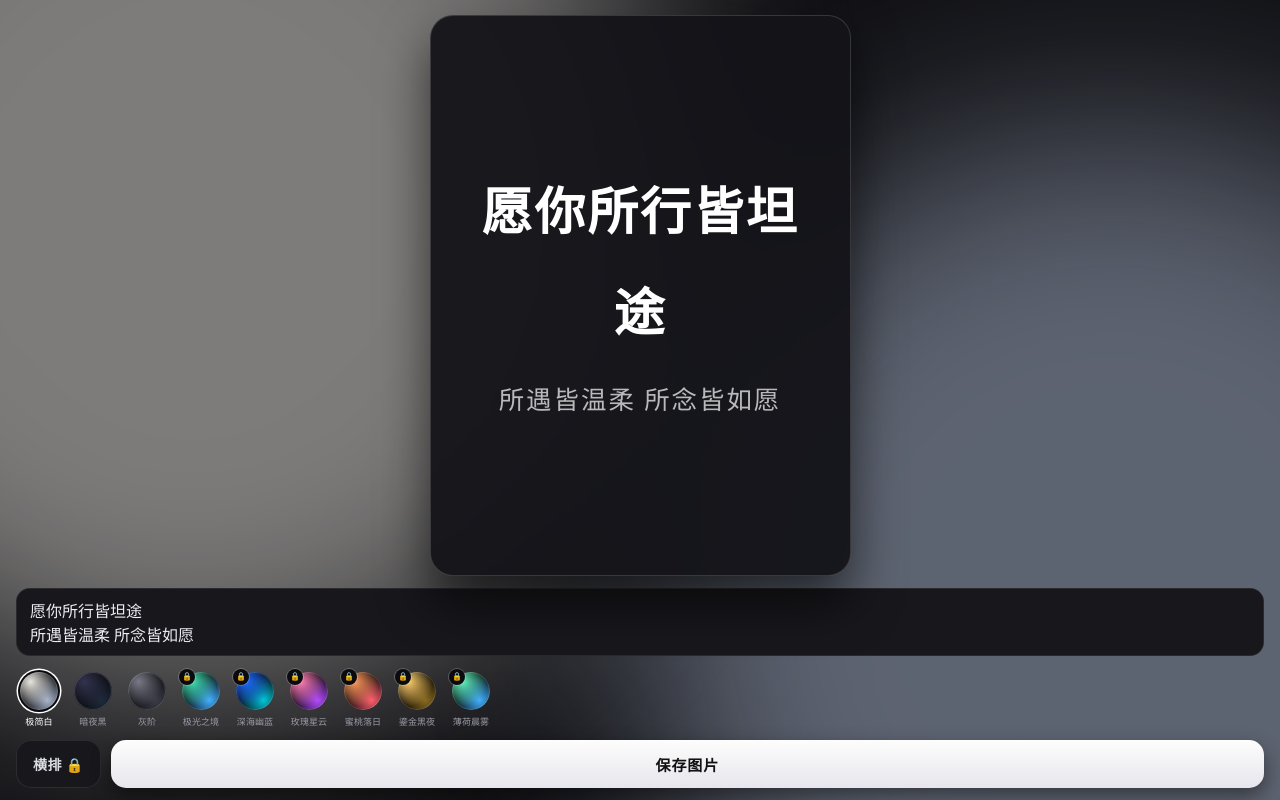
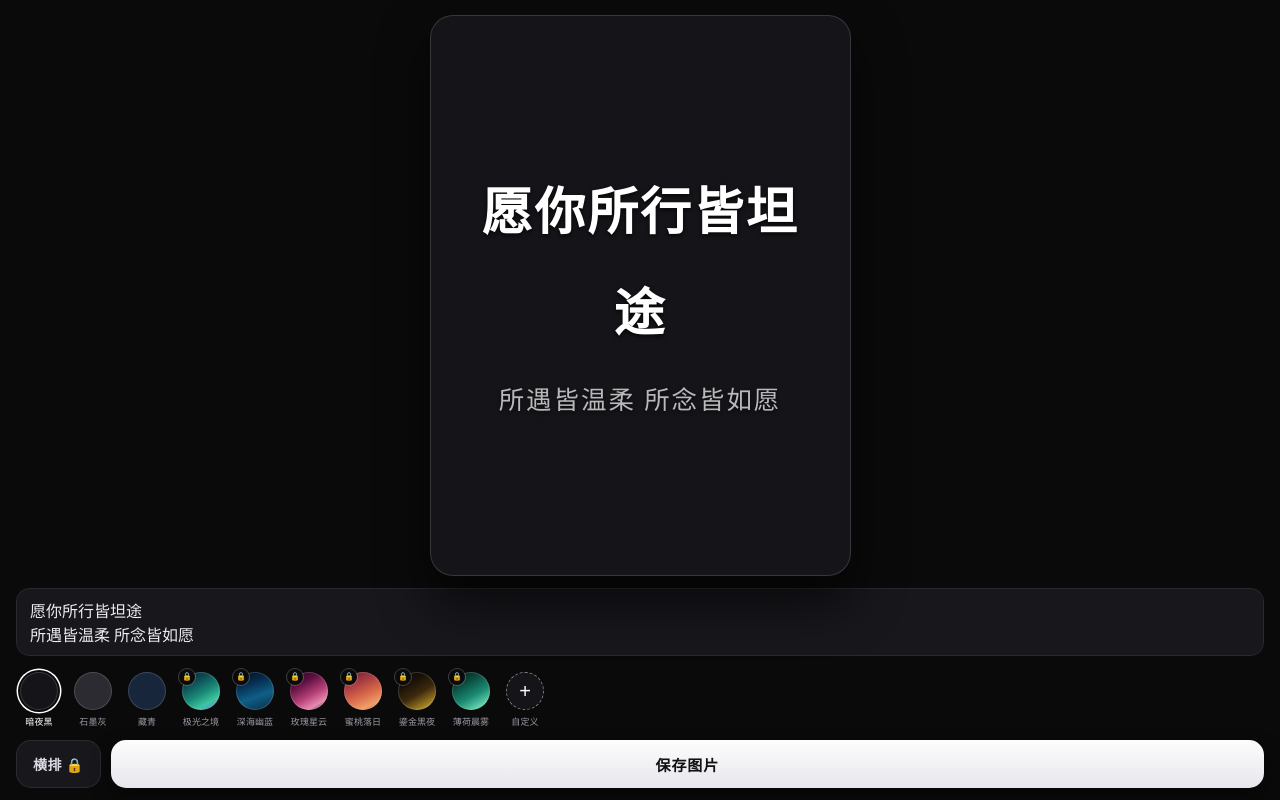
Before and after one commit to wmnbmh/card-maker-tool, a plain HTML site: page index.html in a window 1280 px wide. Drawn offline with nearby package versions, Linux system fonts and the light colour scheme.

Commit message:
Refactor styles and remove unused elements in index.html
Updated theme color, background colors, and font families. Removed unused blob elements and adjusted styles for capture area and buttons.

```diff
--- a/index.html
+++ b/index.html
@@ -3,46 +3,33 @@
 <head>
 <meta charset="utf-8">
 <meta name="viewport" content="width=device-width,initial-scale=1,maximum-scale=1,minimum-scale=1,user-scalable=no,viewport-fit=cover">
-<meta name="theme-color" content="#0a0a0f">
+<meta name="theme-color" content="#0a0a0a">
 <meta name="apple-mobile-web-app-capable" content="yes">
 <title>文字卡片生成器</title>
 <script src="https://cdn.jsdelivr.net/npm/html2canvas@1.4.1/dist/html2canvas.min.js"></script>
 <style>
 *{margin:0;padding:0;box-sizing:border-box;-webkit-tap-highlight-color:transparent;}
 
-html,body{height:100%;overflow:hidden;touch-action:manipulation;overscroll-behavior:none;-webkit-text-size-adjust:100%;}
-html{background:#0a0a0f;}
+html,body{
+  height:100%;overflow:hidden;background:#0a0a0a;
+  touch-action:manipulation;overscroll-behavior:none;-webkit-text-size-adjust:100%;
+}
+html{background:#0a0a0a;}
 
 /* ===== 强制宋体 ===== */
 body,#txt,#t1,#t2,#ta,#vBtn,#save,#payBox,.swn{
-  font-family: "Noto Serif SC", "Songti SC", serif !important;
+  font-family: serif !important;
+  font-family:"Noto Serif SC","Songti SC","STSong","Source Han Serif SC",serif !important;
 }
 
 body{
-  background:#0a0a0f;
+  background:#0a0a0a;
   color:#ffffff;
   user-select:none;-webkit-user-select:none;-webkit-touch-callout:none;
 }
 
-/* ===== 弥散光 / 极光背景 ===== */
-#blob1,#blob2{
-  position:fixed;z-index:0;border-radius:50%;
-  filter:blur(100px);
-  opacity:0.5;
-  pointer-events:none;
-  will-change:transform,background-color;
-}
-#blob1{
-  width:74vw;height:74vw;left:-22vw;top:-20vw;
-  background-color:#ff7eb3;
-}
-#blob2{
-  width:74vw;height:74vw;right:-24vw;bottom:-22vw;
-  background-color:#42b0ff;
-}
-
 #app{
-  position:relative;z-index:1;
+  position:relative;
   height:100vh;height:100dvh;display:flex;flex-direction:column;overflow:hidden;
   padding:14px 16px calc(12px + env(safe-area-inset-bottom));gap:12px;
 }
@@ -50,21 +37,22 @@ body{
 /* ===== 预览区 ===== */
 #stage{
   flex:1 1 auto;min-height:0;display:flex;align-items:center;justify-content:center;
-  position:relative;
 }
 
-/* ===== 卡片：深色纯色 + 细边框 + 大阴影 ===== */
+/* ===== 卡片：实心背景，由 JS 写入纯色 / 渐变 / 照片 ===== */
 #capture-area{
   position:relative;
   overflow:hidden;
   isolation:isolate;
-  background: rgba(20, 20, 25, 0.95) !important;
-  border: 1px solid rgba(255, 255, 255, 0.15) !important;
-  box-shadow: 0 25px 50px rgba(0,0,0,0.6) !important;
+  background:#141419;
+  background-size:cover;
+  background-position:center center;
+  background-repeat:no-repeat;
+  border:1px solid rgba(255,255,255,0.15);
+  box-shadow:0 25px 50px rgba(0,0,0,0.6);
   color:#ffffff;
 }
 #capture-area.capture{
-  background:#141419 !important;
   border-color:transparent !important;
   box-shadow:none !important;
   border-radius:0 !important;
@@ -78,11 +66,16 @@ body{
 #txt{
   flex:0 0 auto;text-align:center;
   letter-spacing:2px;
-  font-family: "Noto Serif SC", "Songti SC", serif !important;
+  font-family:"Noto Serif SC","Songti SC",serif !important;
 }
-#t1,#t2{white-space:pre-wrap;word-break:break-word;overflow-wrap:anywhere;line-height:2;}
-#t1{font-weight:700;color:#ffffff;}
-#t2{font-weight:400;color:#ffffff;opacity:0.7;}
+#t1,#t2{
+  white-space:pre-wrap;word-break:break-word;overflow-wrap:anywhere;
+  line-height:2;
+  color:#ffffff;
+  text-shadow:0 2px 4px rgba(0,0,0,0.7);
+}
+#t1{font-weight:700;}
+#t2{font-weight:400;opacity:0.7;}
 #capture-area.vt #txt{writing-mode:vertical-rl;text-orientation:mixed;}
 
 /* ===== 操作区 ===== */
@@ -108,13 +101,20 @@ body{
   transition:transform .18s ease,box-shadow .18s ease;
 }
 .sw:active .dot{transform:scale(.9);}
-.sw.active .dot{box-shadow:0 0 0 2px #0a0a0f,0 0 0 3.5px #fff,inset 0 0 0 1px rgba(255,255,255,.16);}
+.sw.active .dot{box-shadow:0 0 0 2px #0a0a0a,0 0 0 3.5px #fff,inset 0 0 0 1px rgba(255,255,255,.16);}
 .swn{font-size:9px;color:#9a9aa6;white-space:nowrap;letter-spacing:.01em;}
 .sw.active .swn{color:#fff;}
 .lock{
   position:absolute;top:-3px;left:-3px;width:16px;height:16px;border-radius:50%;
-  background:#0a0a0f;box-shadow:0 0 0 1px rgba(255,255,255,.22);
+  background:#0a0a0a;box-shadow:0 0 0 1px rgba(255,255,255,.22);
   display:flex;align-items:center;justify-content:center;font-size:8px;line-height:1;
+}
+.dot.add{
+  background:#141419;
+  border:1px dashed rgba(255,255,255,.45);
+  display:flex;align-items:center;justify-content:center;
+  color:#ffffff;font-size:20px;line-height:1;
+  box-shadow:none;
 }
 #actions{display:flex;gap:10px;}
 #vBtn{
@@ -137,7 +137,7 @@ body{
 /* ===== 付费弹窗 ===== */
 #payMask{
   position:fixed;inset:0;z-index:30;padding:22px;
-  background:rgba(6,6,8,.78);-webkit-backdrop-filter:blur(6px);backdrop-filter:blur(6px);
+  background:rgba(6,6,8,.8);-webkit-backdrop-filter:blur(6px);backdrop-filter:blur(6px);
   display:flex;align-items:center;justify-content:center;
   opacity:0;pointer-events:none;transition:opacity .22s ease;
 }
@@ -206,8 +206,6 @@ body{
 </style>
 </head>
 <body>
-<div id="blob1"></div>
-<div id="blob2"></div>
 
 <div id="app">
   <div id="stage">
@@ -231,6 +229,8 @@ body{
     </div>
   </div>
 </div>
+
+<input id="fileIn" type="file" accept="image/*" style="display:none">
 
 <div id="payMask">
   <div id="payBox">
@@ -261,29 +261,36 @@ body{
 (function(){
   'use strict';
   var $=function(id){return document.getElementById(id);};
-  var stage=$('stage'),cap=$('capture-area'),blob1=$('blob1'),blob2=$('blob2'),
+  var stage=$('stage'),cap=$('capture-area'),
       inner=$('inner'),txt=$('txt'),t1=$('t1'),t2=$('t2'),ta=$('ta'),
-      row=$('tplRow'),saveBtn=$('save'),vBtn=$('vBtn'),
+      row=$('tplRow'),saveBtn=$('save'),vBtn=$('vBtn'),fileIn=$('fileIn'),
       payMask=$('payMask'),payBox=$('payBox'),payCode=$('payCode'),payErr=$('payErr'),
       shot=$('shot'),shotImg=$('shotImg'),toastEl=$('toast');
 
   var KEY_VIP='tcard_vip_v1', KEY_LAST='tcard_last_v1';
 
+  /* 3 个免费纯色 + 6 个高级渐变 */
   var TPL=[
-    {id:'white',name:'极简白',premium:false,base:'#121216',c1:'#e9e6df',c2:'#a9b6cc'},
-    {id:'night',name:'暗夜黑',premium:false,base:'#0a0a0f',c1:'#33334f',c2:'#1e2a3a'},
-    {id:'gray',name:'灰阶',premium:false,base:'#101014',c1:'#7a7a88',c2:'#3c3c48'},
-    {id:'aurora',name:'极光之境',premium:true,base:'#0a0f14',c1:'#3fe0b0',c2:'#42b0ff'},
-    {id:'deepsea',name:'深海幽蓝',premium:true,base:'#080f1a',c1:'#1b6bff',c2:'#00c6d7'},
-    {id:'nebula',name:'玫瑰星云',premium:true,base:'#120a16',c1:'#ff7eb3',c2:'#b44bff'},
-    {id:'peach',name:'蜜桃落日',premium:true,base:'#140b0e',c1:'#ff9a5a',c2:'#ff5f6d'},
-    {id:'gold',name:'鎏金黑夜',premium:true,base:'#0c0a06',c1:'#ffcf6b',c2:'#8a6a1f'},
-    {id:'mint',name:'薄荷晨雾',premium:true,base:'#07110f',c1:'#5ff2c0',c2:'#42b0ff'}
+    {id:'ink',name:'暗夜黑',premium:false,bg:'#141419'},
+    {id:'graphite',name:'石墨灰',premium:false,bg:'#2b2b31'},
+    {id:'indigo',name:'藏青',premium:false,bg:'#17263a'},
+    {id:'aurora',name:'极光之境',premium:true,
+      bg:'linear-gradient(150deg,#06222f 0%,#0d4a52 28%,#1a8a78 55%,#3fc79f 77%,#6a5cff 100%)'},
+    {id:'deepsea',name:'深海幽蓝',premium:true,
+      bg:'linear-gradient(160deg,#020a18 0%,#062a4d 30%,#0f5f86 62%,#0a2b44 100%)'},
+    {id:'nebula',name:'玫瑰星云',premium:true,
+      bg:'linear-gradient(150deg,#1a0620 0%,#5c1040 30%,#b43f77 58%,#e88ab0 80%,#2a0a2e 100%)'},
+    {id:'peach',name:'蜜桃落日',premium:true,
+      bg:'linear-gradient(155deg,#5f1b34 0%,#a63a41 30%,#d9694a 58%,#f0a06a 82%,#8c2f42 100%)'},
+    {id:'gold',name:'鎏金黑夜',premium:true,
+      bg:'linear-gradient(150deg,#08080a 0%,#171006 28%,#3d2a0d 56%,#9a7a1f 80%,#d8b74a 100%)'},
+    {id:'mint',name:'薄荷晨雾',premium:true,
+      bg:'linear-gradient(150deg,#03120f 0%,#0a4a3e 30%,#1c8a72 60%,#63d3ae 84%,#0d3d33 100%)'}
   ];
 
   var vip=false;
   try{vip=localStorage.getItem(KEY_VIP)==='1';}catch(e){}
-  var cur=0,pendingAct=null,busy=false;
+  var cur=0,pendingAct=null,busy=false,customMode=false;
   var PAD=40,toastTimer=0;
 
   function toast(msg){
@@ -351,18 +358,25 @@ body{
     fit();
   }
 
-  /* ---------- 模板：只换弥散光的颜色 ---------- */
+  function markActive(index){
+    var kids=row.children;
+    for(var k=0;k<kids.length;k++) kids[k].classList.toggle('active',k===index);
+  }
+
+  /* ---------- 模板：背景直接刷在卡片上 ---------- */
   function apply(i){
     cur=i;
+    customMode=false;
     var t=TPL[i];
-    document.body.style.backgroundColor=t.base;
-    blob1.style.backgroundColor=t.c1;
-    blob2.style.backgroundColor=t.c2;
+    cap.style.background=t.bg;
+    cap.style.backgroundSize='cover';
+    cap.style.backgroundPosition='center center';
+    cap.style.backgroundRepeat='no-repeat';
+    cap.style.color='#ffffff';
 
-    var kids=row.children;
-    for(var k=0;k<kids.length;k++) kids[k].classList.toggle('active',k===i);
-    if(kids[i]&&kids[i].scrollIntoView){
-      try{kids[i].scrollIntoView({behavior:'smooth',block:'nearest',inline:'center'});}catch(e){}
+    markActive(i);
+    if(row.children[i]&&row.children[i].scrollIntoView){
+      try{row.children[i].scrollIntoView({behavior:'smooth',block:'nearest',inline:'center'});}catch(e){}
     }
     try{localStorage.setItem(KEY_LAST,t.id);}catch(e){}
     fit();
@@ -373,10 +387,23 @@ body{
     apply(i);
   }
 
+  function applyImage(url){
+    customMode=true;
+    cap.style.background='#111114';
+    cap.style.backgroundImage='url("'+url+'")';
+    cap.style.backgroundSize='cover';
+    cap.style.backgroundPosition='center center';
+    cap.style.backgroundRepeat='no-repeat';
+    cap.style.color='#ffffff';
+    markActive(TPL.length);
+    try{localStorage.setItem(KEY_LAST,'custom');}catch(e){}
+    fit();
+  }
+
   function refreshLocks(){
     var kids=row.children;
-    for(var i=0;i<kids.length;i++){
-      var lk=kids[i].querySelector('.lock');
+    for(var i=0;i<TPL.length;i++){
+      var lk=kids[i]?kids[i].querySelector('.lock'):null;
       if(lk&&(!TPL[i].premium||vip)){lk.parentNode.removeChild(lk);}
     }
     updateVBtn();
@@ -442,13 +469,10 @@ body{
       imageTimeout:0,removeContainer:true,
       onclone:function(doc){
         var de=doc.documentElement,b=doc.body;
-        de.style.width=vw+'px';de.style.height=vh+'px';de.style.overflow='hidden';de.style.background='#0a0a0f';
-        if(b){b.style.position='static';b.style.margin='0';b.style.padding='0';b.style.width=vw+'px';b.style.height=vh+'px';b.style.overflow='hidden';b.style.background='#0a0a0f';}
+        de.style.width=vw+'px';de.style.height=vh+'px';de.style.overflow='hidden';de.style.background='#0a0a0a';
+        if(b){b.style.position='static';b.style.margin='0';b.style.padding='0';b.style.width=vw+'px';b.style.height=vh+'px';b.style.overflow='hidden';b.style.background='#0a0a0a';}
         var app=doc.getElementById('app');
         if(app){app.style.height=vh+'px';app.style.overflow='hidden';}
-        var l1=doc.getElementById('blob1'),l2=doc.getElementById('blob2');
-        if(l1){l1.style.display='none';}
-        if(l2){l2.style.display='none';}
         var c=doc.getElementById('capture-area');
         if(c){c.style.borderRadius='0';c.style.boxShadow='none';c.style.borderColor='transparent';}
       }
@@ -512,10 +536,7 @@ body{
       b.className='sw';
       var dot=document.createElement('span');
       dot.className='dot';
-      dot.style.backgroundColor=t.base;
-      dot.style.backgroundImage=
-        'radial-gradient(circle at 28% 26%,'+t.c1+' 0%,rgba(0,0,0,0) 62%),'+
-        'radial-gradient(circle at 72% 74%,'+t.c2+' 0%,rgba(0,0,0,0) 62%)';
+      dot.style.background=t.bg;
       if(t.premium&&!vip){
         var lk=document.createElement('span');
         lk.className='lock';
@@ -530,11 +551,40 @@ body{
       b.addEventListener('click',function(){pick(i);});
       row.appendChild(b);
     });
+
+    /* 自定义传图按钮 */
+    var cb=document.createElement('button');
+    cb.type='button';
+    cb.className='sw';
+    var cd=document.createElement('span');
+    cd.className='dot add';
+    cd.textContent='+';
+    var cn=document.createElement('span');
+    cn.className='swn';
+    cn.textContent='自定义';
+    cb.appendChild(cd);
+    cb.appendChild(cn);
+    cb.addEventListener('click',function(){try{fileIn.click();}catch(e){}});
+    row.appendChild(cb);
   }
 
   function bind(){
     ta.addEventListener('input',render);
     saveBtn.addEventListener('click',exportImage);
+
+    fileIn.addEventListener('change',function(){
+      var f=fileIn.files&&fileIn.files[0];
+      if(!f) return;
+      if(!/^image\//.test(f.type||'')){toast('请选择图片文件');fileIn.value='';return;}
+      var fr=new FileReader();
+      fr.onload=function(){
+        applyImage(String(fr.result||''));
+        toast('已设置为卡片背景');
+        try{fileIn.value='';}catch(e){}
+      };
+      fr.onerror=function(){toast('图片读取失败，请重试');try{fileIn.value='';}catch(e){}};
+      fr.readAsDataURL(f);
+    });
 
     vBtn.addEventListener('click',function(){
       var act=function(){
```
